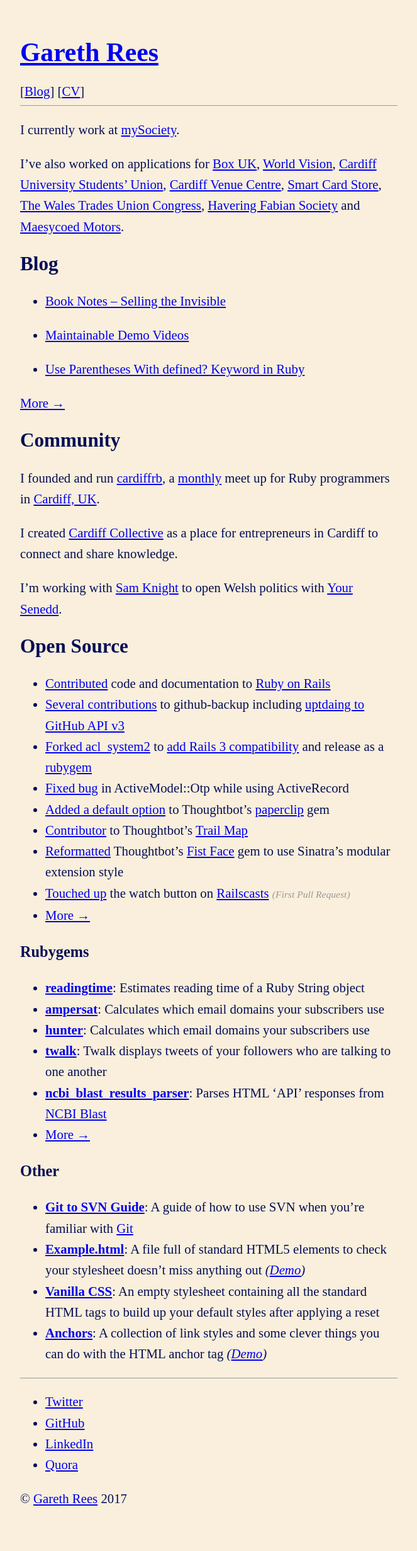
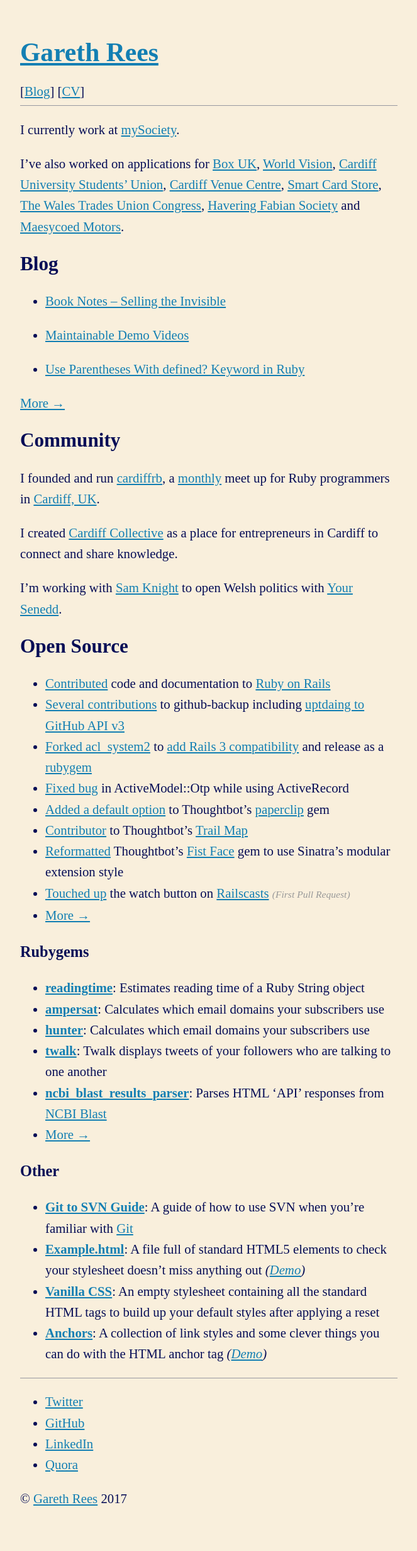
Before and after one commit to garethrees/garethrees.github.com, a Jekyll site: the page built from index.md, in a window 1280 px wide. Shown: the whole page at 63% size, without its empty margins (308-971 px from the left). Built offline with Jekyll 4.4.1, drawn with Linux system fonts in a browser that asks for light colours.

Commit message:
Update link styles
Nice yellow background on hover.

```diff
--- a/_layouts/default.html
+++ b/_layouts/default.html
@@ -21,6 +21,18 @@
       line-height: 1.6em;
       margin: 3.2em auto;
       max-width: 600px;
+    }
+    a {
+      color: #137fb3;
+    }
+    a:visited {
+      color: #0074bf;
+    }
+    a:hover,
+    a:active,
+    a:focus {
+      color: #00416d;
+      background-color: #FED70D;
     }
     img {
       margin: 0.2em auto;
```
